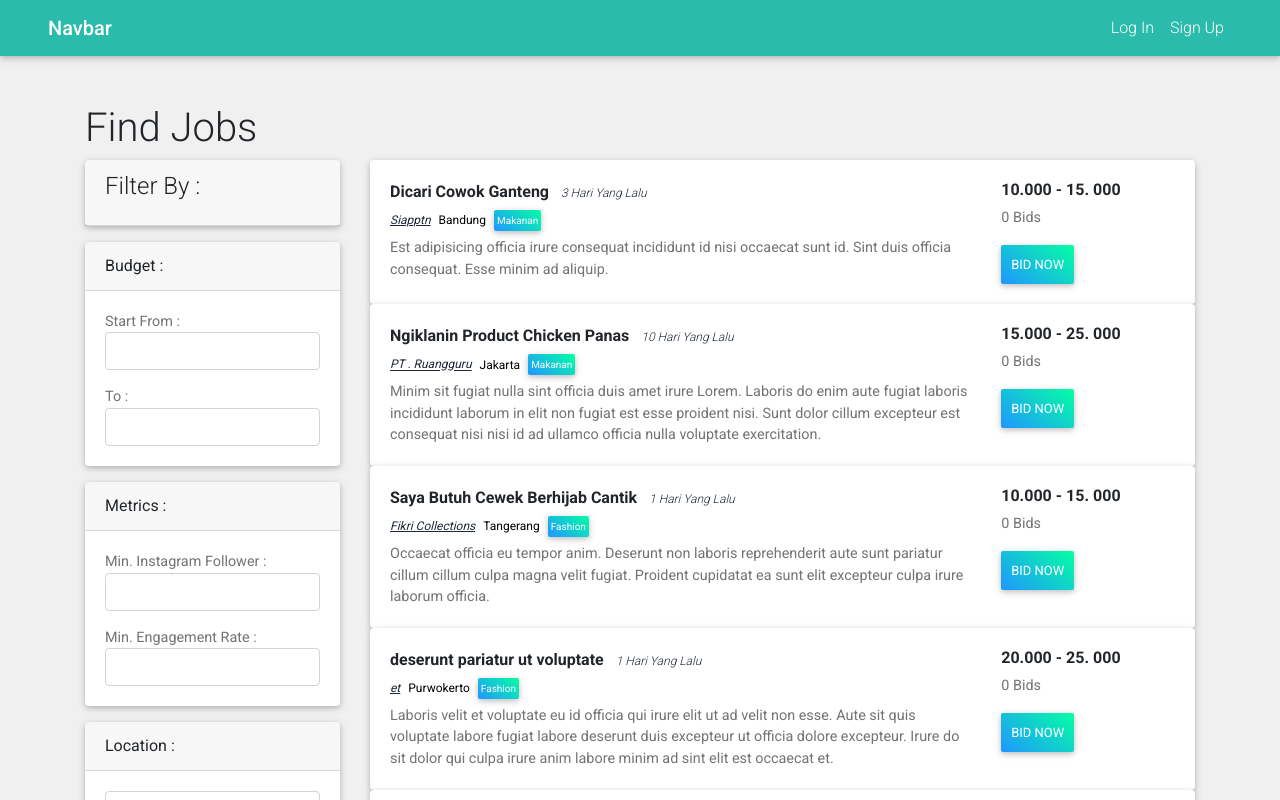
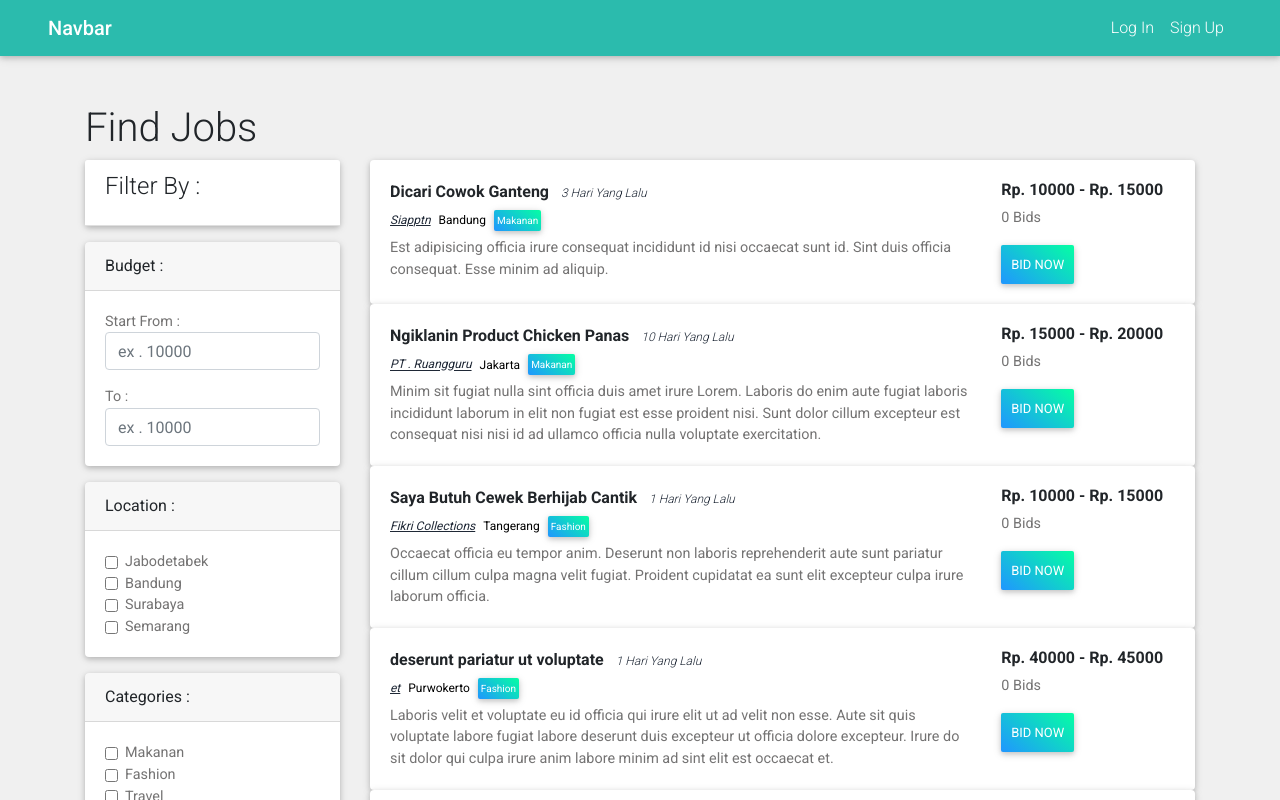
Before and after one commit to fikar46/diendorse, a React (Create React App) app: page /find-influencer in a window 1280 px wide. Shown: the top 800 px of the page. Built offline with nearby package versions, Linux system fonts and the light colour scheme.

Commit message:
create project

```diff
--- a/src/components/Navbar.jsx
+++ b/src/components/Navbar.jsx
@@ -18,7 +18,6 @@ onLogoutCilck =()=> {
   if(alert){
     localStorage.removeItem(localStorageKey)
     this.props.onLogout()
-    alert('You Are Successfully Logout')
     window.location = '/login'
     this.setState({isLogout : true})
 
@@ -90,7 +89,9 @@ render() {
 
                 <MDBDropdownMenu>
                   <MDBDropdownItem href="/profile">Profile</MDBDropdownItem>
-                  <MDBDropdownItem href="/"><span onClick={this.onLogoutCilck}>Log out</span></MDBDropdownItem>
+                  <span onClick={this.onLogoutCilck}>
+                  <MDBDropdownItem href="#">Log out</MDBDropdownItem>
+                  </span>
                 </MDBDropdownMenu>
               </MDBDropdown>
 
--- a/src/pages/Login/Login.jsx
+++ b/src/pages/Login/Login.jsx
@@ -77,7 +77,7 @@ class Login extends Component {
     render() {
         if(this.props.user != null){
             if(this.props.user.role == 'business'){
-                return <Redirect to='/find-influencers' />
+                return <Redirect to='/find-influencer' />
             }else if(this.props.user.role == 'influencer'){
                 return <Redirect to='/find-business' />
             }else if(this.props.user.role == 'admin'){
--- a/src/pages/ProductList/FindInfluencer.jsx
+++ b/src/pages/ProductList/FindInfluencer.jsx
@@ -1,7 +1,8 @@
 import React, { Component } from 'react';
-import {MDBCard,MDBCardBody,MDBCardHeader,MDBCardTitle, MDBCardText,MDBBtn} from 'mdbreact'
+import {MDBCard,MDBCardBody,MDBCardHeader,MDBCardTitle, MDBCardText,MDBBtn, MDBCardFooter} from 'mdbreact'
 import { LoremIpsum } from "lorem-ipsum";
 import {connect} from 'react-redux'
+import LoadingPage from './../../components/LoadingPage'
 
 const lorem = new LoremIpsum({
     sentencesPerParagraph: {
@@ -14,26 +15,97 @@ const lorem = new LoremIpsum({
     }
   });
 
-const DataForInfluencer = (title, user,datePosted,location,description,categories,priceRange,minFollower,minEngagementRate,numOfBid) => {
+const DataForInfluencer = (title, user,datePosted,location,description,categories,priceFrom,priceTo,minFollower,minEngagementRate,numOfBid) => {
     return{
-        title,user,datePosted,location,description,categories,priceRange,minFollower,minEngagementRate,numOfBid
+        title,user,datePosted,location,description,categories,priceFrom,priceTo,minFollower,minEngagementRate,numOfBid
     }
 }
 
 
 const data_for_influencer = [
-    DataForInfluencer('Dicari Cowok Ganteng','Siapptn','3','Bandung',lorem.generateSentences(3),'makanan','10.000 - 15. 000',null,null,0),
-    DataForInfluencer('Ngiklanin Product Chicken Panas','PT . Ruangguru','10','Jakarta',lorem.generateSentences(3),'makanan','15.000 - 25. 000',2000,1,0),
-    DataForInfluencer('Saya Butuh Cewek Berhijab Cantik','Fikri Collections','1','Tangerang',lorem.generateSentences(3),'fashion','10.000 - 15. 000',1500,0.8,0),
-    DataForInfluencer(lorem.generateWords(4),lorem.generateWords(1),'1','Purwokerto',lorem.generateSentences(3),'fashion','20.000 - 25. 000',1500,0.8,0),
-    DataForInfluencer(lorem.generateWords(3),lorem.generateWords(1),'1','Cilacap',lorem.generateSentences(3),'fashion','10.000 - 15. 000',1500,0.8,0),
-    DataForInfluencer(lorem.generateWords(5),lorem.generateWords(1),'1','Semarang',lorem.generateSentences(3),'fashion','5.000 - 10. 000',1500,0.8,0),
+    DataForInfluencer('Dicari Cowok Ganteng','Siapptn','3','Bandung',lorem.generateSentences(3),'makanan',10000,15000,null,null,0),
+    DataForInfluencer('Ngiklanin Product Chicken Panas','PT . Ruangguru','10','Jakarta',lorem.generateSentences(3),'makanan',15000,20000,2000,1,0),
+    DataForInfluencer('Saya Butuh Cewek Berhijab Cantik','Fikri Collections','1','Tangerang',lorem.generateSentences(3),'fashion',10000,15000,1500,0.8,0),
+    DataForInfluencer(lorem.generateWords(4),lorem.generateWords(1),'1','Purwokerto',lorem.generateSentences(3),'fashion',40000,45000,1500,0.8,0),
+    DataForInfluencer(lorem.generateWords(3),lorem.generateWords(1),'1','Cilacap',lorem.generateSentences(3),'fashion',10000,15000,1500,0.8,0),
+    DataForInfluencer(lorem.generateWords(5),lorem.generateWords(1),'1','Semarang',lorem.generateSentences(3),'fashion',3000,10000,1500,0.8,0),
 ]
 
 
 class FindInfluencer extends Component {
+    state ={
+        data : null,
+        filteredData : null,
+        priceFrom: 0,
+        priceTo : 0,
+        locations : [],
+        categories : [],
+        minInstagram : 0,
+        minEngagementRate : 0
+    }
+
+    componentDidMount(){
+        this.setState({data : data_for_influencer , filteredData : data_for_influencer})
+    }
+
+    componentDidUpdate(prevProps,prevState){
+
+        var {priceFrom,priceTo,locations,categories,minInstagram,minEngagementRate} = this.state
+        console.log(prevState.locations)
+        console.log(this.state.locations)
+
+        if(prevState.priceFrom != priceFrom || prevState.priceTo != this.state.priceTo || prevState.locations.length != this.state.locations.length || this.state.categories.length !== prevState.categories.length){
+            if(locations.length === 0){
+                locations = 'all'
+            }
+            if(categories.length === 0){
+                categories = 'all'
+            }
+            if(priceFrom == null || priceTo == null || priceFrom == '' || priceTo == ''){
+                priceFrom = 'all'
+            }
+            if(minInstagram == 0){
+                minInstagram = 'all'
+            }
+            if(minEngagementRate == 0){
+                minEngagementRate = 'all'
+            }
+            console.log(locations)
+            let filteredData = this.state.data.filter((val) => {
+                return (((val.priceFrom >= priceFrom) && (val.priceFrom <= priceTo)) || priceFrom === 'all' ) && (categories.includes(val.categories.toLowerCase()) || categories === 'all') && (locations.includes(val.location.toLowerCase()) || locations === 'all' )
+
+            })
+            this.setState({filteredData})
+        }
+
+    }
+
+    onChangeHandler = e => {
+        this.setState({[e.target.name] : e.target.value})
+
+    }
+
+    handleCheckboxLocations = e => {
+        if(e.target.checked){
+            this.setState({locations : [...this.state.locations,e.target.value]})
+        }else{
+            this.setState({locations : this.state.locations.filter((val) => val !== e.target.value)})
+        }
+    }
+
+    handleCheckboxCategories = e => {
+        if(e.target.checked){
+            this.setState({categories : [...this.state.categories,e.target.value]})
+        }else{
+            this.setState({categories : this.state.categories.filter((val) => val !== e.target.value)})
+        }
+    }
+
     renderData = () => {
-        return data_for_influencer.map((val) => {
+        if(this.state.filteredData.length == 0){
+            return <h1>Data Not Found</h1>
+        }
+        return this.state.filteredData.map((val) => {
             return(
                 <MDBCard>
                     <MDBCardBody>
@@ -57,7 +129,7 @@ class FindInfluencer extends Component {
                             </div>
                             <div className='col-3'>
                                 <h6 style={{fontWeight:'bold'}}>
-                                    {val.priceRange}
+                                   Rp. {val.priceFrom} - Rp. {val.priceTo}
                                 </h6>
                                 <MDBCardText>
                                     {val.numOfBid} Bids
@@ -71,15 +143,21 @@ class FindInfluencer extends Component {
         })
     }
     render() {
+        if(this.state.data == null || this.state.filteredData == null){
+            return(
+                <LoadingPage />
+            )
+        }
+
         return (
-            <div className='container-fluid pt-5' style={{backgroundColor:'#f0f0f0'}}>
+            <div className='container-fluid pt-5 pb-5' style={{backgroundColor:'#f0f0f0'}}>
                 <h1 className='container'>Find Jobs</h1>
                 <div className='container'>
                     <div className='row'>
                         {/* ====================== FILTERING SECTIONS ========================= */}
                         <div className='col-md-3'>
                             <MDBCard>
-                                <MDBCardHeader>
+                                <MDBCardHeader style={{backgroundColor : "white"}}>
                                     <MDBCardTitle>
                                         Filter By :
                                     </MDBCardTitle>
@@ -93,28 +171,28 @@ class FindInfluencer extends Component {
                                 <MDBCardBody>
                                     <MDBCardText>
                                         Start From :
-                                        <input className='form-control mb-3'></input>
+                                        <input ref='priceFrom' onChange={this.onChangeHandler} placeholder='ex . 10000' type='number' name='priceFrom' className='form-control mb-3'></input>
                                         To :
-                                        <input className='form-control'></input>
+                                        <input ref='priceTo' onChange={this.onChangeHandler} placeholder='ex . 10000' type='number' name='priceTo' className='form-control'></input>
                                     </MDBCardText>
                                 </MDBCardBody>
                             </MDBCard>
 
 
                             {/* Filter By Metrics */}
-                            <MDBCard className='mt-3'>
+                            {/* <MDBCard className='mt-3'>
                                 <MDBCardHeader>
                                     Metrics :
                                 </MDBCardHeader>
                                 <MDBCardBody>
                                     <MDBCardText>
                                         Min. Instagram Follower :
-                                        <input className='form-control mb-3'></input>
+                                        <input placeholder='ex. 20000' name='followers' className='form-control mb-3'></input>
                                         Min. Engagement Rate :
-                                        <input className='form-control'></input>
+                                        <input placeholder='ex. 0.5' name='engagement' className='form-control'></input>
                                     </MDBCardText>
                                 </MDBCardBody>
-                            </MDBCard>
+                            </MDBCard> */}
 
                              {/* Filter By Location */}
                              <MDBCard className='mt-3'>
@@ -123,7 +201,24 @@ class FindInfluencer extends Component {
                                 </MDBCardHeader>
                                 <MDBCardBody>
                                     <MDBCardText>
-                                        <input className='form-control mb-3'></input>
+                                    <form action="">
+                                        <div className='form-check'>
+                                            <input onChange={this.handleCheckboxLocations} type="checkbox" className="form-check-input" value='jabodetabek' id="jabodetabek"/>
+                                            <label className="form-check-label" for="jabodetabek">Jabodetabek</label>
+                                        </div>
+                                        <div className='form-check'>
+                                            <input onChange={this.handleCheckboxLocations} type="checkbox" value='bandung' className="form-check-input" id="bandung"/>
+                                            <label className="form-check-label"  for="bandung">Bandung</label>
+                                        </div>
+                                        <div className='form-check'>
+                                            <input onChange={this.handleCheckboxLocations} value='surabaya' type="checkbox" className="form-check-input" id="surabaya"/>
+                                            <label className="form-check-label" for="surabaya">Surabaya</label>
+                                        </div>
+                                        <div className='form-check'>
+                                            <input onChange={this.handleCheckboxLocations} value='semarang' type="checkbox" className="form-check-input" id="semarang"/>
+                                            <label className="form-check-label" for="semarang">Semarang</label>
+                                        </div>
+                                    </form>
                                     </MDBCardText>
                                 </MDBCardBody>
                             </MDBCard>
@@ -136,20 +231,20 @@ class FindInfluencer extends Component {
                                 <MDBCardBody>
                                     <MDBCardText>
                                         <div className='form-check'>
-                                            <input type="checkbox" className="form-check-input" id="exampleCheck1"/>
-                                            <label className="form-check-label" for="exampleCheck1">Makanan</label>
+                                            <input onChange={this.handleCheckboxCategories} value='makanan' type="checkbox" className="form-check-input" id="makanan"/>
+                                            <label className="form-check-label" for="makanan">Makanan</label>
                                         </div>
                                         <div className='form-check'>
-                                            <input type="checkbox" className="form-check-input" id="exampleCheck1"/>
-                                            <label className="form-check-label" for="exampleCheck1">Fashion</label>
+                                            <input onChange={this.handleCheckboxCategories} value='fashion' type="checkbox" className="form-check-input" id="fashion"/>
+                                            <label className="form-check-label" for="fashion">Fashion</label>
                                         </div>
                                         <div className='form-check'>
-                                            <input type="checkbox" className="form-check-input" id="exampleCheck1"/>
-                                            <label className="form-check-label" for="exampleCheck1">Travel</label>
+                                            <input onChange={this.handleCheckboxCategories} value='travel' type="checkbox" className="form-check-input" id="travel"/>
+                                            <label className="form-check-label" for="travel">Travel</label>
                                         </div>
                                         <div className='form-check'>
-                                            <input type="checkbox" className="form-check-input" id="exampleCheck1"/>
-                                            <label className="form-check-label" for="exampleCheck1">Technology</label>
+                                            <input onChange={this.handleCheckboxCategories} value='technology' type="checkbox" className="form-check-input" id="technology"/>
+                                            <label className="form-check-label" for="technology">Technology</label>
                                         </div>
                                     </MDBCardText>
                                 </MDBCardBody>
--- a/src/pages/ProductList/Jobs.jsx
+++ b/src/pages/ProductList/Jobs.jsx
@@ -51,8 +51,7 @@ class productList extends Component {
     componentDidUpdate(prevProps,prevState){
 
         var {priceFrom,priceTo,locations,categories,minInstagram,minEngagementRate} = this.state
-        console.log(prevState.locations)
-        console.log(this.state.locations)
+
 
         if(prevState.priceFrom != priceFrom || prevState.priceTo != this.state.priceTo || prevState.locations.length != this.state.locations.length || this.state.categories.length !== prevState.categories.length){
             if(locations.length === 0){
@@ -73,7 +72,6 @@ class productList extends Component {
             console.log(locations)
             let filteredData = this.state.data.filter((val) => {
                 return (((val.priceFrom >= priceFrom) && (val.priceFrom <= priceTo)) || priceFrom === 'all' ) && (categories.includes(val.categories.toLowerCase()) || categories === 'all') && (locations.includes(val.location.toLowerCase()) || locations === 'all' )
-
             })
             this.setState({filteredData})
         }
```
